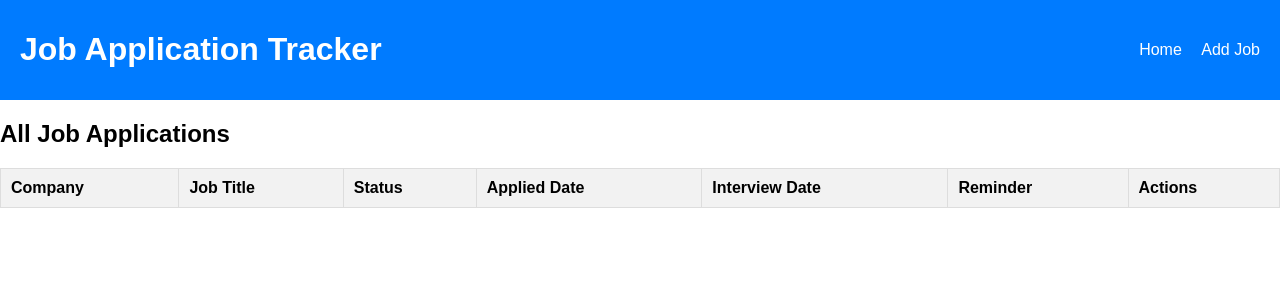
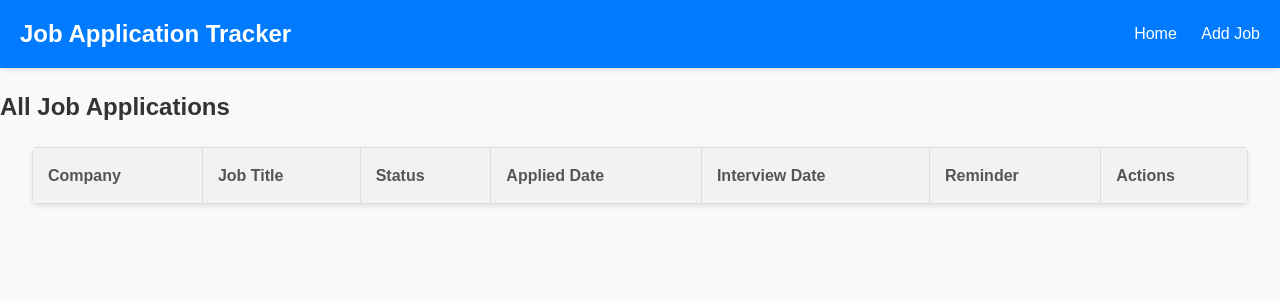
Before and after one commit to Navya-Sri-A/ease-job-track, a Flask app: template code/templates/index.html in a window 1280 px wide. Shown: the top 300 px of the page. Run offline with Flask 3, Linux system fonts and the light colour scheme; the template is opened without the code that fills it, so the values that code supplies are empty.

Commit message:
Added the delete logic and updated the index,base and style code

```diff
--- a/code/app.py
+++ b/code/app.py
@@ -55,6 +55,17 @@ def add_job():
         return redirect(url_for('index'))
     return render_template('add_job.html')
 
+# Delete a job
+@app.route('/delete/<int:job_id>')
+def delete_job(job_id):
+    conn = sqlite3.connect('job_tracker.db')
+    cursor = conn.cursor()
+    cursor.execute("DELETE FROM jobs WHERE id = ?", (job_id,))
+    conn.commit()
+    conn.close()
+
+    return redirect(url_for('index'))
+
 if __name__ == '__main__':
     init_db()
     app.run(debug=True)
--- a/code/static/css/style.css
+++ /dev/null
@@ -1,47 +0,0 @@
-body {
-  font-family: Arial, sans-serif;
-  margin: 0;
-  padding: 0;
-}
-header {
-  background-color: #007bff;
-  color: white;
-  padding: 10px 20px;
-  display: flex;
-  justify-content: space-between;
-  align-items: center;
-}
-header nav a {
-  color: white;
-  margin-left: 15px;
-  text-decoration: none;
-}
-table {
-  width: 100%;
-  border-collapse: collapse;
-  margin: 20px 0;
-}
-table th,
-table td {
-  border: 1px solid #ddd;
-  padding: 10px;
-  text-align: left;
-}
-table th {
-  background-color: #f2f2f2;
-}
-form {
-  max-width: 400px;
-  margin: 20px auto;
-}
-form label {
-  display: block;
-  margin: 10px 0 5px;
-}
-form input,
-form select,
-form button {
-  width: 100%;
-  padding: 10px;
-  margin-bottom: 10px;
-}
--- /dev/null
+++ b/code/static/style.css
@@ -0,0 +1,131 @@
+/* General Styles */
+body {
+    font-family: Arial, sans-serif;
+    margin: 0;
+    padding: 0;
+    line-height: 1.6;
+    background-color: #f9f9f9;
+    color: #333;
+  }
+
+  /* Header Styles */
+  header {
+    background-color: #007bff;
+    color: white;
+    padding: 15px 20px;
+    display: flex;
+    justify-content: space-between;
+    align-items: center;
+    box-shadow: 0 2px 5px rgba(0, 0, 0, 0.1);
+  }
+
+  header h1 {
+    font-size: 1.5em;
+    margin: 0;
+  }
+
+  header nav a {
+    color: white;
+    margin-left: 20px;
+    text-decoration: none;
+    font-size: 1em;
+    transition: color 0.3s ease;
+  }
+
+  header nav a:hover {
+    color: #ffdd57;
+  }
+
+  /* Table Styles */
+  table {
+    width: 95%;
+    margin: 20px auto;
+    border-collapse: collapse;
+    background: white;
+    box-shadow: 0 2px 5px rgba(0, 0, 0, 0.1);
+    border-radius: 5px;
+    overflow: hidden;
+  }
+
+  table th,
+  table td {
+    border: 1px solid #ddd;
+    padding: 15px;
+    text-align: left;
+  }
+
+  table th {
+    background-color: #f2f2f2;
+    font-weight: bold;
+    color: #555;
+  }
+
+  table tr:nth-child(even) {
+    background-color: #f9f9f9;
+  }
+
+  table tr:hover {
+    background-color: #f1f1f1;
+  }
+
+  /* Form Styles */
+  form {
+    max-width: 400px;
+    margin: 30px auto;
+    padding: 20px;
+    background: white;
+    border-radius: 8px;
+    box-shadow: 0 2px 5px rgba(0, 0, 0, 0.1);
+  }
+
+  form label {
+    display: block;
+    margin: 10px 0 5px;
+    font-weight: bold;
+  }
+
+  form input,
+  form select,
+  form button {
+    width: 100%;
+    padding: 10px;
+    margin-bottom: 15px;
+    border: 1px solid #ddd;
+    border-radius: 4px;
+    font-size: 1em;
+  }
+
+  form input:focus,
+  form select:focus {
+    outline: none;
+    border-color: #007bff;
+    box-shadow: 0 0 5px rgba(0, 123, 255, 0.5);
+  }
+
+  form button {
+    background-color: #007bff;
+    color: white;
+    font-size: 1em;
+    cursor: pointer;
+    transition: background-color 0.3s ease;
+  }
+
+  form button:hover {
+    background-color: #0056b3;
+  }
+
+  /* Responsive Design */
+  @media (max-width: 768px) {
+    header {
+      flex-direction: column;
+      text-align: center;
+    }
+
+    table {
+      width: 100%;
+    }
+
+    form {
+      width: 90%;
+    }
+  }
--- a/code/templates/base.html
+++ b/code/templates/base.html
@@ -4,7 +4,7 @@
     <meta charset="UTF-8" />
     <meta name="viewport" content="width=device-width, initial-scale=1.0" />
     <title>Job Application Tracker</title>
-    <link rel="stylesheet" href="/static/style.css" />
+    <link rel="stylesheet" href="{{ url_for('static', filename='style.css') }}" />
   </head>
   <body>
     <header>
--- a/code/templates/index.html
+++ b/code/templates/index.html
@@ -21,12 +21,7 @@
       <td>{{ job[4] or 'N/A' }}</td>
       <td>{{ job[5] or 'N/A' }}</td>
       <td>
-        <a href="{{ url_for('edit_job', job_id=job[0]) }}">Edit</a>
-        <a
-          href="{{ url_for('delete_job', job_id=job[0]) }}"
-          onclick="return confirm('Are you sure?')"
-          >Delete</a
-        >
+        <a href="{{ url_for('delete_job', job_id=job[0]) }}">Delete</a>
       </td>
     </tr>
     {% endfor %}
```
